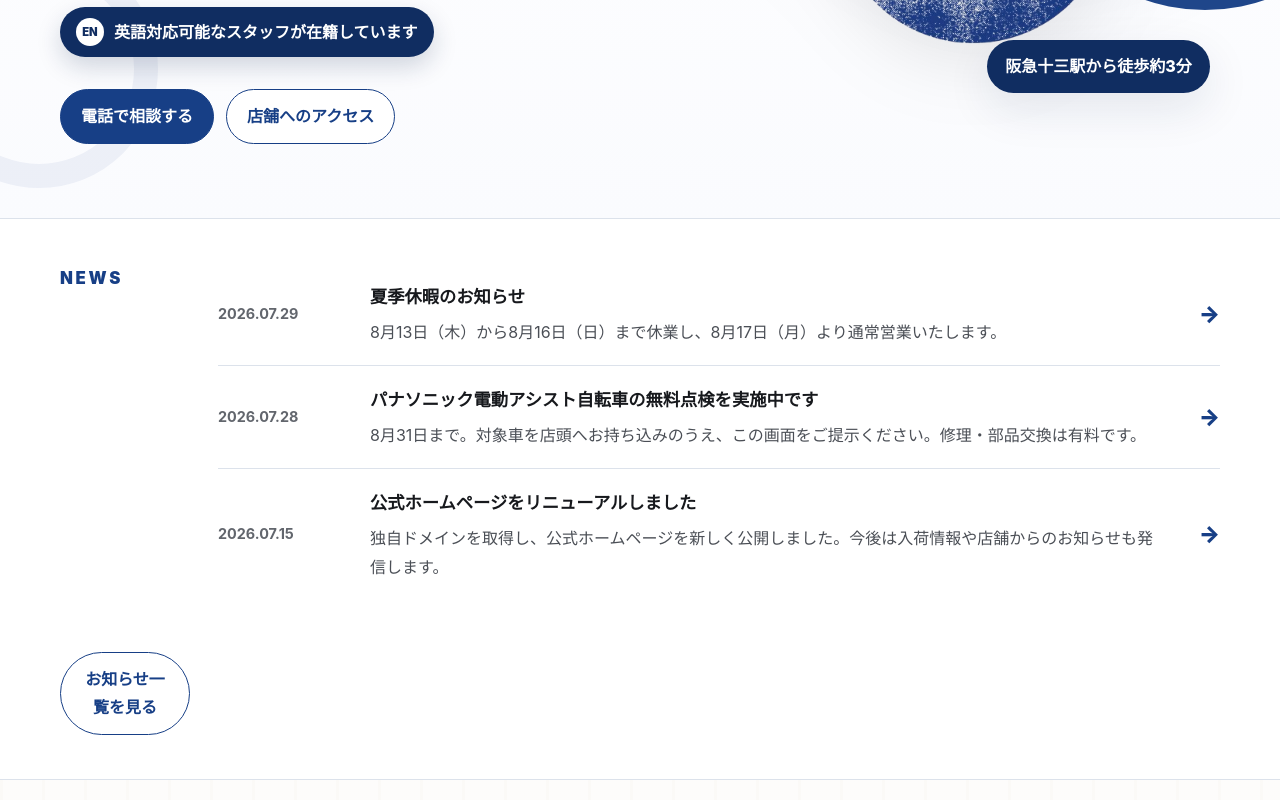
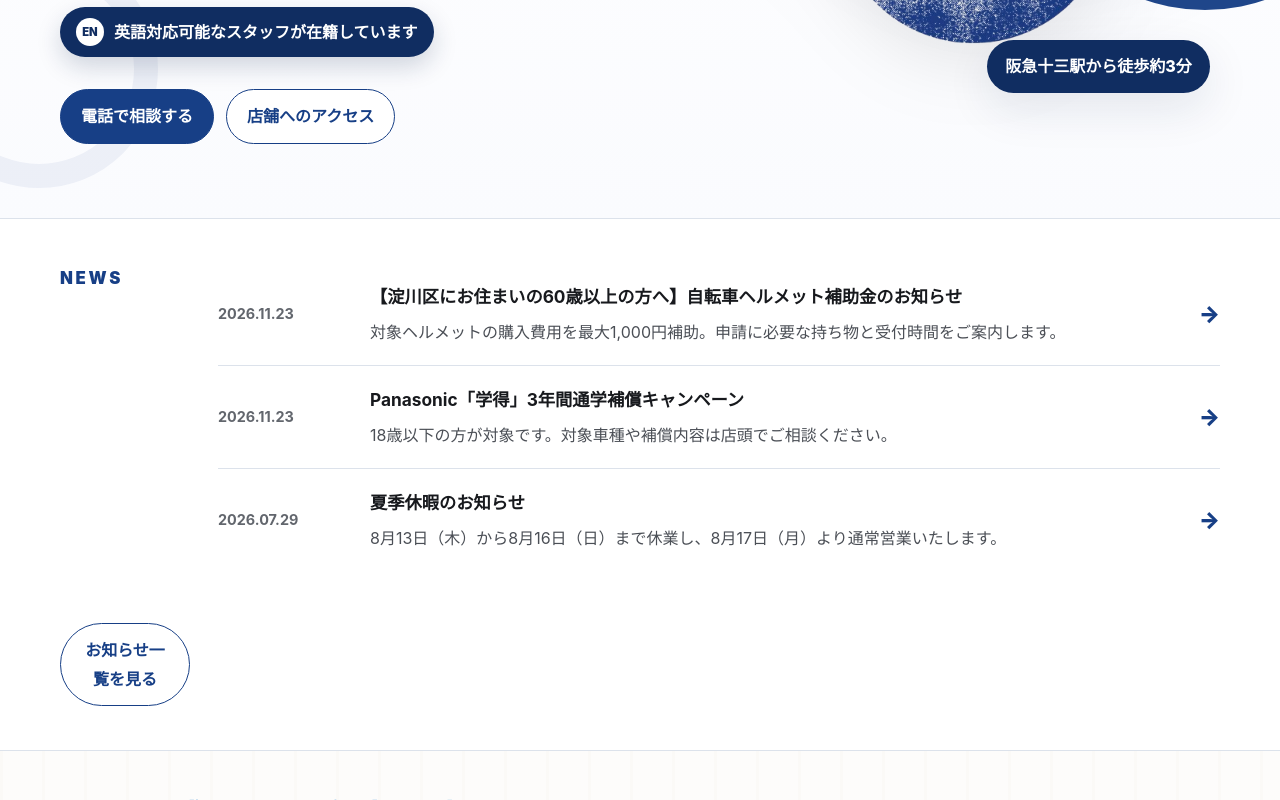
Before and after one commit to koutaro1008/bicycle-shop-website, a plain HTML site: page index.html in a window 1280 px wide. Shown: the part 509-1309 px from the top of the page. Drawn offline with Linux system fonts and the light colour scheme.

Commit message:
Add helmet subsidy and Panasonic school commute campaign news

```diff
--- a/index.html
+++ b/index.html
@@ -1778,6 +1778,26 @@
 
         <ul class="news-list">
           <li class="news-item">
+            <a class="news-link" href="news.html#yodogawa-helmet">
+              <time class="news-date" datetime="2026-11-23">2026.11.23</time>
+              <div class="news-content">
+                <strong data-ja="【淀川区にお住まいの60歳以上の方へ】自転車ヘルメット補助金のお知らせ" data-en="Bicycle helmet subsidy for Yodogawa residents aged 60 and over">【淀川区にお住まいの60歳以上の方へ】自転車ヘルメット補助金のお知らせ</strong>
+                <p data-ja="対象ヘルメットの購入費用を最大1,000円補助。申請に必要な持ち物と受付時間をご案内します。" data-en="Get up to ¥1,000 toward an eligible helmet. See what to bring and when to apply.">対象ヘルメットの購入費用を最大1,000円補助。申請に必要な持ち物と受付時間をご案内します。</p>
+              </div>
+              <span class="news-arrow" aria-hidden="true">→</span>
+            </a>
+          </li>
+          <li class="news-item">
+            <a class="news-link" href="news.html#panasonic-gakutoku">
+              <time class="news-date" datetime="2026-11-23">2026.11.23</time>
+              <div class="news-content">
+                <strong data-ja="Panasonic「学得」3年間通学補償キャンペーン" data-en="Panasonic’s three-year school commute coverage campaign">Panasonic「学得」3年間通学補償キャンペーン</strong>
+                <p data-ja="18歳以下の方が対象です。対象車種や補償内容は店頭でご相談ください。" data-en="For riders aged 18 and under. Ask us about eligible models and coverage.">18歳以下の方が対象です。対象車種や補償内容は店頭でご相談ください。</p>
+              </div>
+              <span class="news-arrow" aria-hidden="true">→</span>
+            </a>
+          </li>
+          <li class="news-item">
             <a class="news-link" href="news.html#summer-holiday">
               <time class="news-date" datetime="2026-07-29">2026.07.29</time>
               <div class="news-content">
@@ -1790,42 +1810,6 @@
                   data-ja="8月13日（木）から8月16日（日）まで休業し、8月17日（月）より通常営業いたします。"
                   data-en="We will be closed from August 13 through August 16 and reopen with regular hours on August 17.">
                   8月13日（木）から8月16日（日）まで休業し、8月17日（月）より通常営業いたします。
-                </p>
-              </div>
-              <span class="news-arrow" aria-hidden="true">→</span>
-            </a>
-          </li>
-          <li class="news-item">
-            <a class="news-link" href="news.html#panasonic-check">
-              <time class="news-date" datetime="2026-07-28">2026.07.28</time>
-              <div class="news-content">
-                <strong
-                  data-ja="パナソニック電動アシスト自転車の無料点検を実施中です"
-                  data-en="Free inspection for Panasonic electric-assist bicycles">
-                  パナソニック電動アシスト自転車の無料点検を実施中です
-                </strong>
-                <p
-                  data-ja="8月31日まで。対象車を店頭へお持ち込みのうえ、この画面をご提示ください。修理・部品交換は有料です。"
-                  data-en="Available through August 31. Bring your eligible bicycle to the shop and show this page. Repairs and replacement parts are charged separately.">
-                  8月31日まで。対象車を店頭へお持ち込みのうえ、この画面をご提示ください。修理・部品交換は有料です。
-                </p>
-              </div>
-              <span class="news-arrow" aria-hidden="true">→</span>
-            </a>
-          </li>
-          <li class="news-item">
-            <a class="news-link" href="news.html#renewal">
-              <time class="news-date" datetime="2026-07-15">2026.07.15</time>
-              <div class="news-content">
-                <strong
-                  data-ja="公式ホームページをリニューアルしました"
-                  data-en="Our official website has been renewed">
-                  公式ホームページをリニューアルしました
-                </strong>
-                <p
-                  data-ja="独自ドメインを取得し、公式ホームページを新しく公開しました。今後は入荷情報や店舗からのお知らせも発信します。"
-                  data-en="We have launched our renewed official website. Future updates will include new arrivals and shop announcements.">
-                  独自ドメインを取得し、公式ホームページを新しく公開しました。今後は入荷情報や店舗からのお知らせも発信します。
                 </p>
               </div>
               <span class="news-arrow" aria-hidden="true">→</span>
```
Also changed, not shown: news.html (+34 -0 lines), images/panasonic-gakutoku.webp (added), images/yodogawa-helmet.webp (added).
